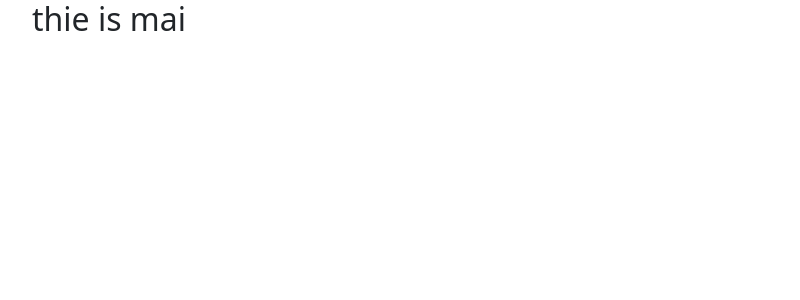
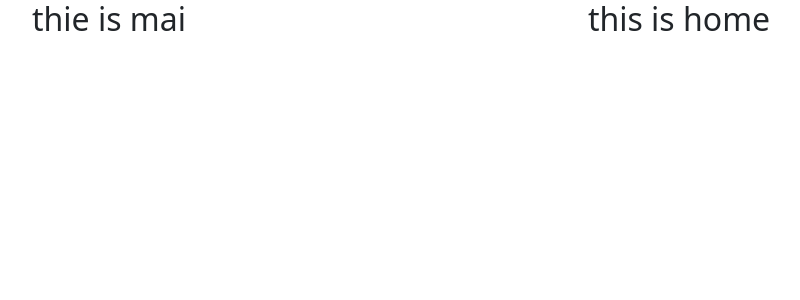
Before and after one commit to Artaslim/online-courses-client, a React (Create React App) app: page / in a window 1280 px wide. Shown: the top 300 px of the page, without its empty margins (56-856 px from the left). Built offline with nearby package versions, Linux system fonts and the light colour scheme.

Commit message:
route-update

```diff
--- /dev/null
+++ b/src/Pages/Home/Home/Home.js
@@ -0,0 +1,11 @@
+import React from "react";
+
+const Home = () => {
+  return (
+    <div>
+      <h2>this is home</h2>
+    </div>
+  );
+};
+
+export default Home;
```
Also changed, not shown: src/Routes/Routes/Routes.js (+6 -1 lines).
